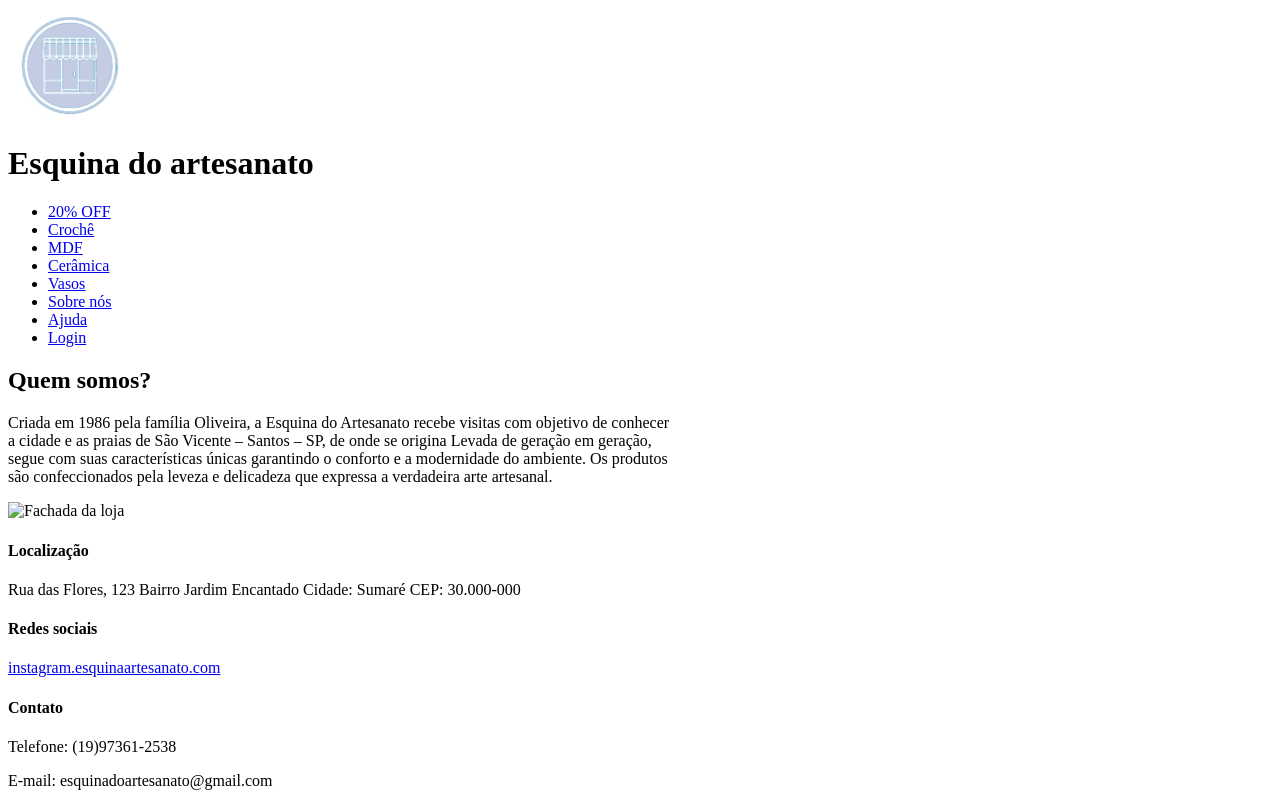
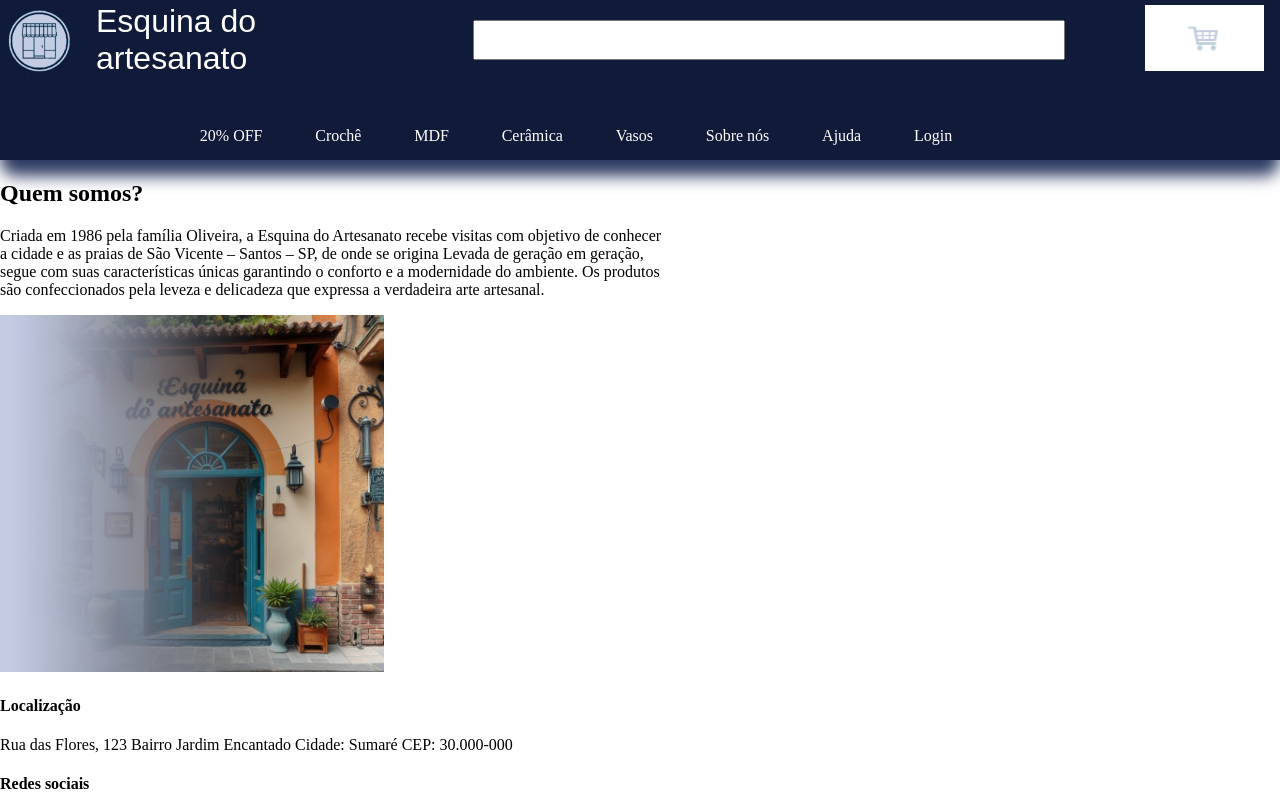
Before and after one commit to pedrohenriquedecarvalho/PROJETO-ARTESANATO-SENAI-, a plain HTML site: page sinopse.html in a window 1280 px wide. Shown: the top 800 px of the page. Drawn offline with Linux system fonts and the light colour scheme; a web font is replaced by a local one.

Commit message:
CSS Sinopse

```diff
--- /dev/null
+++ b/sinopse style.css
@@ -0,0 +1,122 @@
+
+
+:root {
+    --cor-do-menu: #101B39;
+    --fundo-do-site: #C3CCE3;
+    --sombra-menu: #2C3B63;
+}
+
+body {
+    margin: 0;
+    padding: 0;
+    box-sizing: border-box;
+    height: 100vh;
+}
+
+header {
+    background-color: var(--cor-do-menu);
+    width: 100vw;
+    height: 20%;
+    display: flex;
+    flex-direction: column;
+    justify-content: space-between;
+    border-radius: 0 0 1rem 1rem;
+    box-shadow: 0 1rem 1rem var(--sombra-menu);
+}
+
+header img {
+    width: 30%;
+}
+
+.cabecalho {
+    width: 100%;
+    height: 50%;
+    display: flex;
+    flex-direction: row;
+    justify-content: center;
+    align-items: center;
+    color: white;
+}
+
+.cabecalho :nth-child(even){
+    margin: 0 1rem;
+}
+
+.cabecalho img{
+    width: 10vh;
+}
+
+.cabecalho h1{
+    font-family: Ruge Boogie, sans-serif;
+    font-weight: 100;
+}
+
+.cabecalho a{
+    width: 10%;
+}
+
+.cabecalho a img{
+    width: 100%;
+}
+
+.cabecalho form{
+    margin-left: 4rem;
+    margin-right: 4rem;
+    width: 50%;
+    height: 2.5rem;
+}
+
+.cabecalho form input{
+    width: 100%;
+    height: 100%;
+}
+
+.menu {
+    background-color: var(--cor-do-menu);
+    width: 100%;
+    height: auto;
+    justify-content: center;
+}
+
+.menu ul {
+    list-style-type: none;
+    margin: 0;
+    padding: 0;
+    width: 90%;
+    height: auto;
+    display: flex;
+    flex-wrap: wrap;
+    justify-content: center;
+}
+
+.menu li {
+    margin: 0.25rem;
+    padding: 0.7rem;
+}
+
+.menu a {
+    color: white;
+    text-decoration: none;
+    padding: 0.7rem;
+    font-size: 1rem;
+    cursor: pointer;
+}
+
+.menu img {
+    width: 5vw;
+    height: auto;
+}
+
+.menu h1 {
+    font-size: 1.2rem;
+    margin: 0 1rem;
+    padding: 0;
+    color: white;
+    width: 4rem;
+    height: 2rem;
+}
+
+.carrinho{
+    width: 2%;
+    height: 2%;
+}
--- a/sinopse.html
+++ b/sinopse.html
@@ -5,12 +5,23 @@
     <meta charset="UTF-8">
     <meta name="viewport" content="width=device-width, initial-scale=1.0">
     <title>Tags Semânticas</title>
+    <link rel="stylesheet" href="sinopse style.css">
+    <link rel="preconnect" href="https://fonts.googleapis.com">
+<link rel="preconnect" href="https://fonts.gstatic.com" crossorigin>
+<link href="https://fonts.googleapis.com/css2?family=Ruge+Boogie&display=swap" rel="stylesheet">
 </head>
 
 <body>
-    <header> <img src="Imagens esquina do artesanato/Logo.png.png" alt="Logo Esquina do artesanato" width="10%" height="5%">
-        <h1>Esquina do artesanato</h1>
-        <nav>
+    <header>
+        <div class="cabecalho">
+            <img src="Imagens esquina do artesanato/Logo.png.png" alt="Logo Esquina do artesanato">
+            <h1>Esquina do artesanato</h1>
+            <form action="get">
+                <input type="search">
+            </form>
+            <a href="#carrinho"><img src="Imagens esquina do artesanato/carrinho de compras.png"></a>
+        </div>
+        <nav class="menu">
             <ul>
                 <li><a href="../PROJETO-ARTESANATO-SENAI-/promoções.html">20% OFF</a></li>
                 <li><a href="../PROJETO-ARTESANATO-SENAI-/croche.html">Crochê</a></li>
@@ -22,6 +33,7 @@
                 <li><a href="teladelogin.html">Login</a></li>
             </ul>
         </nav>
+
     </header>
     <section>
         <article>
@@ -31,7 +43,7 @@
                 geração,<br> segue com suas características únicas garantindo o conforto e a modernidade do ambiente. Os
                 produtos<br> são confeccionados pela leveza e delicadeza que expressa a verdadeira arte artesanal.
             </p>
-        </article> <img src="src/fachada.jpg" alt="Fachada da loja" width="30%" height="15%">
+        </article> <img src="Imagens esquina do artesanato/fachada.jpg" alt="Fachada da loja" width="30%" height="15%">
     </section>
     <footer>
         <h4>Localização</h4>
```
